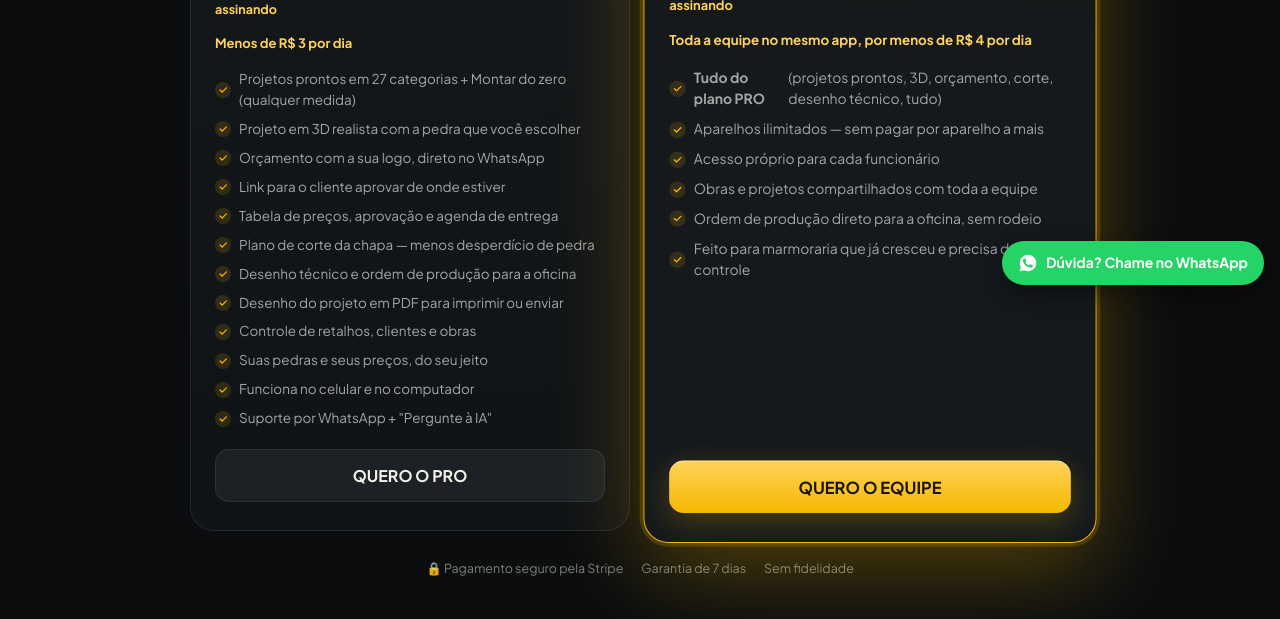
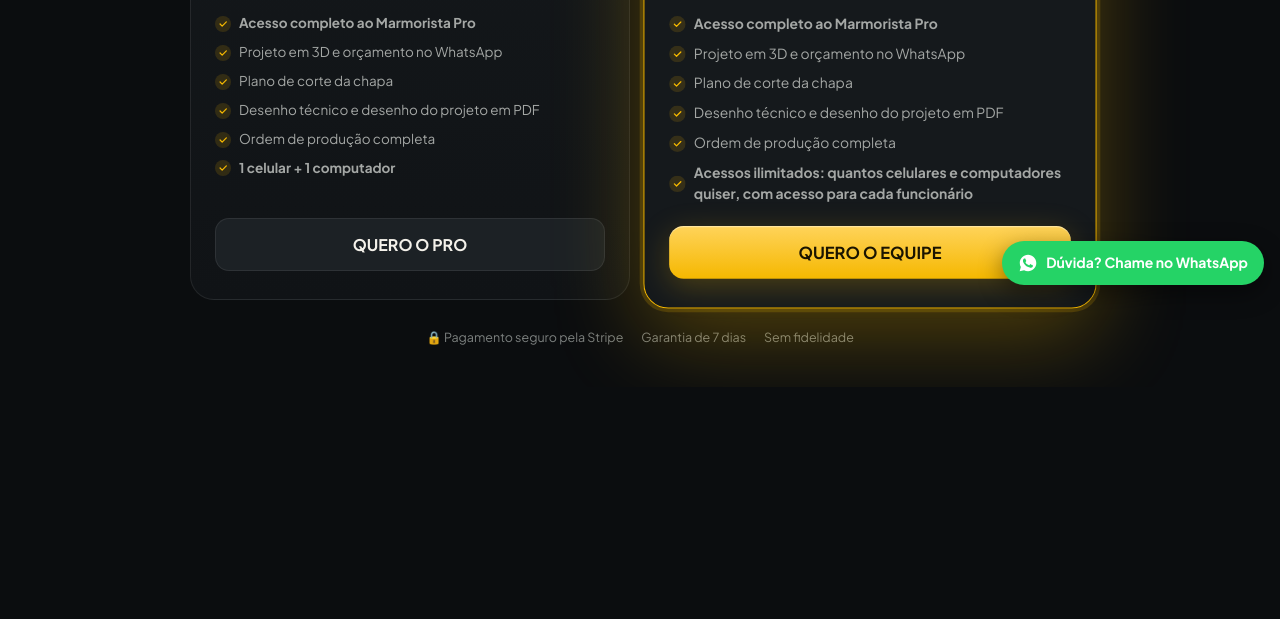
Before and after one commit to pietrorick14-png/escolhaseuplanomarmoristapro, a plain HTML site: page index.html in a window 1280 px wide. Shown: the part 499-1118 px from the top of the page. After the commit the page ends 886 px from the top, so only its background shows below. Drawn offline with Linux system fonts and the light colour scheme.

Commit message:
Planos enxutos: acesso completo + funções principais; PRO 1 celular + 1 computador, Equipe acessos ilimitados
Co-Authored-By: Claude Opus 5.5 <noreply@anthropic.com>

```diff
--- a/index.html
+++ b/index.html
@@ -109,42 +109,34 @@ h1{text-align:center;font-size:clamp(22px,4vw,30px);font-weight:800;letter-spaci
 <div class="w plans">
   <div class="plan">
     <h3>PRO</h3>
-    <p class="ds">Para o dono que orça e vende sozinho. 1 celular + 1 computador.</p>
+    <p class="ds">Para o dono que orça e vende sozinho.</p>
     <span class="pg-badge">BLACK FRIDAY · 64% OFF</span>
     <div class="pr"><small class="pg-de">R$ 249,90</small><b>R$ 89,90</b><span>/mês</span></div>
     <span class="lock">🔒 Preço travado para sempre enquanto você continuar assinando</span>
-    <p class="eq">Menos de R$ 3 por dia</p>
     <ul>
-      <li>Projetos prontos em 27 categorias + Montar do zero (qualquer medida)</li>
-      <li>Projeto em 3D realista com a pedra que você escolher</li>
-      <li>Orçamento com a sua logo, direto no WhatsApp</li>
-      <li>Link para o cliente aprovar de onde estiver</li>
-      <li>Tabela de preços, aprovação e agenda de entrega</li>
-      <li>Plano de corte da chapa — menos desperdício de pedra</li>
-      <li>Desenho técnico e ordem de produção para a oficina</li>
-      <li>Desenho do projeto em PDF para imprimir ou enviar</li>
-      <li>Controle de retalhos, clientes e obras</li>
-      <li>Suas pedras e seus preços, do seu jeito</li>
-      <li>Funciona no celular e no computador</li>
-      <li>Suporte por WhatsApp + "Pergunte à IA"</li>
+      <li><b>Acesso completo ao Marmorista Pro</b></li>
+      <li>Projeto em 3D e orçamento no WhatsApp</li>
+      <li>Plano de corte da chapa</li>
+      <li>Desenho técnico e desenho do projeto em PDF</li>
+      <li>Ordem de produção completa</li>
+      <li><b>1 celular + 1 computador</b></li>
     </ul>
     <button class="btn btn-gh" type="button" data-plano="pro">QUERO O PRO</button>
   </div>
   <div class="plan top">
     <span class="bdg">🔥 MAIS ESCOLHIDO</span>
     <h3>PRO Equipe</h3>
-    <p class="ds">Para a marmoraria que já tem equipe e quer vender mais, mais rápido.</p>
+    <p class="ds">Para a marmoraria com equipe.</p>
     <span class="pg-badge">BLACK FRIDAY · 66% OFF</span>
     <div class="pr"><small class="pg-de">R$ 349,90</small><b>R$ 119,90</b><span>/mês</span></div>
     <span class="lock">🔒 Preço travado para sempre enquanto você continuar assinando</span>
-    <p class="eq">Toda a equipe no mesmo app, por menos de R$ 4 por dia</p>
     <ul>
-      <li><b>Tudo do plano PRO</b> (projetos prontos, 3D, orçamento, corte, desenho técnico, tudo)</li>
-      <li>Aparelhos ilimitados — sem pagar por aparelho a mais</li>
-      <li>Acesso próprio para cada funcionário</li>
-      <li>Obras e projetos compartilhados com toda a equipe</li>
-      <li>Ordem de produção direto para a oficina, sem rodeio</li>
-      <li>Feito para marmoraria que já cresceu e precisa de controle</li>
+      <li><b>Acesso completo ao Marmorista Pro</b></li>
+      <li>Projeto em 3D e orçamento no WhatsApp</li>
+      <li>Plano de corte da chapa</li>
+      <li>Desenho técnico e desenho do projeto em PDF</li>
+      <li>Ordem de produção completa</li>
+      <li><b>Acessos ilimitados: quantos celulares e computadores quiser, com acesso para cada funcionário</b></li>
     </ul>
     <button class="btn btn-au" type="button" data-plano="equipe">QUERO O EQUIPE</button>
   </div>
```
